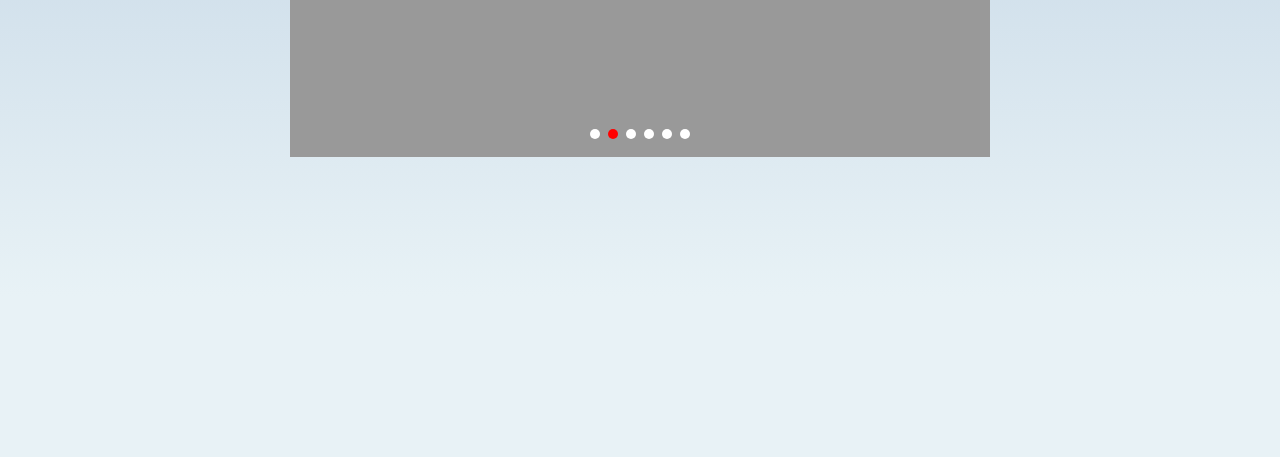
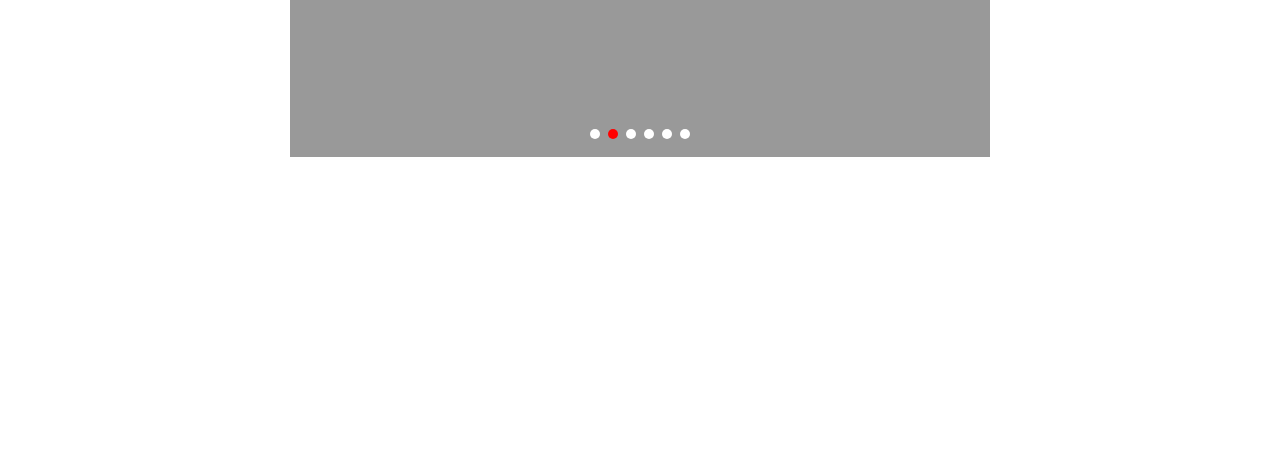
Before and after one commit to Jun-r/Jun-r.github.io, a plain HTML site: page demo/Jslider/index.html in a window 1280 px wide. Shown: the part 343-800 px from the top of the page. Drawn offline with Linux system fonts and the light colour scheme.

Commit message:
updata Jslider css

```diff
--- a/demo/Jslider/css/base.css
+++ b/demo/Jslider/css/base.css
@@ -30,7 +30,6 @@ html {
 }
 
 body {
-	background-color: #f0f0f0;
 	margin: 0;
 	padding: 0;
 	width: 100%;
@@ -87,9 +86,6 @@ h1,h2,h3,h4,h5,h6 {
   height: 100%;
   position: relative;
   z-index: 1;
-  background-color: #d2e1ec;
-  background-image: -webkit-linear-gradient(top, #bbcfe1 0%, #e8f2f6 80%);
-  background-image: linear-gradient(to bottom, #bbcfe1 0%, #e8f2f6 80%);
   overflow: hidden;
 }
 .box{
```
